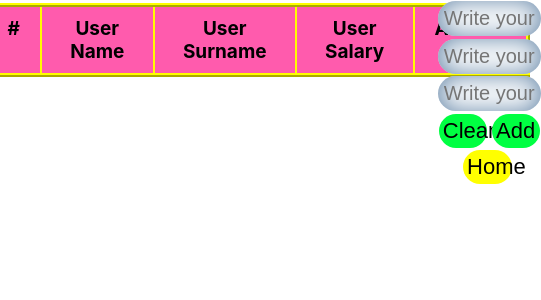
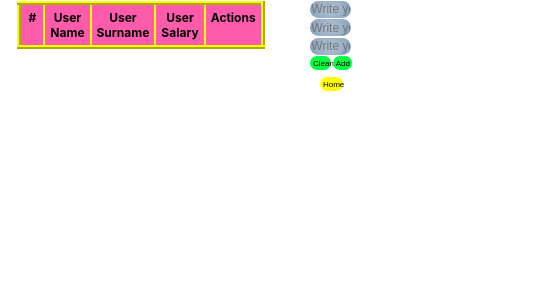
Before and after one commit to Hasul79/react-project3, a React (Create React App) app: page /ArmenMartirosyan in a window 390 px wide. Shown: the top 300 px of the page, 541 px wide, since content can reach past the window. Built offline with nearby package versions, Linux system fonts and the light colour scheme.

Commit message:
change16Responsive

```diff
--- a/src/ArmenMartirosyan/ArmenMarTable.css
+++ b/src/ArmenMartirosyan/ArmenMarTable.css
@@ -9,7 +9,7 @@
   display: flex;
   /* եթե ունենք օրինակ 4 հատ քառակուսի,space-between-ը էկրանի լայնքը բաժանում է հավասար մասերի և միմյանցից հավասար հեռավորության վրա տեղադրում է այդ 4 քառակուսիները ամբողջ էկրանի լայնքով */
   justify-content: space-between;
-  width: 1200px;
+  width: 1060px;
 }
 
 .form1 {
@@ -81,7 +81,7 @@
   border: 4px ridge #FFFF00;
   margin-top: 0.6%;
   font-size: 18px;
-  margin-left: 25%;
+  margin-left: 10%;
 }
 
 .th1 {
@@ -156,3 +156,163 @@
   color: white;
   box-shadow: none;
 }
+
+ @media screen and (max-width: 1350px) {
+  .wrapper1 {
+  width: 80%;
+}
+
+.wrapper-content1 {
+  width: 750px;
+}
+
+.input1 {
+  padding: 3%;
+  width: 80%;
+  margin: 1.5%;
+  margin-left: 97%;
+  font-size: 15px;
+}
+
+.buttons-wrapper1 {
+  width: 130%;
+  margin: 2% 3%;
+  margin-left: 60%;
+}
+
+.butt1 {
+  width: 30%;
+  margin-left: 29%;
+  font-size: 15px;
+
+}
+
+.butt2 {
+  width: 30%;
+  margin-right: 6%;
+  font-size: 15px;
+
+}
+
+.table1 {
+  width: 110%;
+  margin-top: 0.6%;
+  font-size: 18px;
+  margin-left: 10%;
+}
+
+.th1 {
+  text-align: center;
+  padding: 5px 5px;
+  font-size: 15px;
+}
+
+
+.th1:first-child {
+  min-width: 15px;
+}
+
+.edit-action1 {
+  width: 32%;
+  margin: 4%;
+  font-size: 10px;
+  padding: 5%;
+
+}
+
+.remove-action1 {
+  width: 60%;
+  font-size: 10px;
+  padding: 5%;
+  border-radius: 35%;
+}
+
+.td1 {
+  text-align: center;
+  font-size: 15px;
+
+}
+
+.home {
+  width: 35%;
+  margin-left: 121%;
+  font-size: 15px;
+}
+
+ }
+
+
+ @media screen and (max-width: 950px) {
+
+.wrapper-content1 {
+  width: 500px;
+}
+
+.input1 {
+  padding: 2%;
+  width: 60%;
+  margin: 1.5%;
+  margin-left: 97%;
+  font-size: 12px;
+
+}
+
+.buttons-wrapper1 {
+
+  margin: 1% 2%;
+  margin-left: 60%;
+}
+
+.butt1 {
+  width: 24%;
+  margin-left: 29%;
+  font-size: 8px;
+
+}
+
+.butt2 {
+  width: 22%;
+  margin-right: 22%;
+  font-size: 8px;
+
+}
+
+.table1 {
+  width: 100%;
+  margin-top: 0.6%;
+  font-size: 10px;
+  margin-left: 7%;
+}
+
+.th1 {
+  padding: 5px 5px;
+  font-size: 12px;
+}
+
+
+.th1:first-child {
+  min-width: 12px;
+}
+
+.edit-action1 {
+  margin: 4%;
+  font-size: 7px;
+  padding: 5%;
+}
+
+.remove-action1 {
+  font-size: 7px;
+  padding: 5%;
+}
+
+.td1 {
+  text-align: center;
+  font-size: 13px;
+}
+
+.home {
+  margin-left: 113%;
+  font-size: 8px;
+}
+
+ }
```
